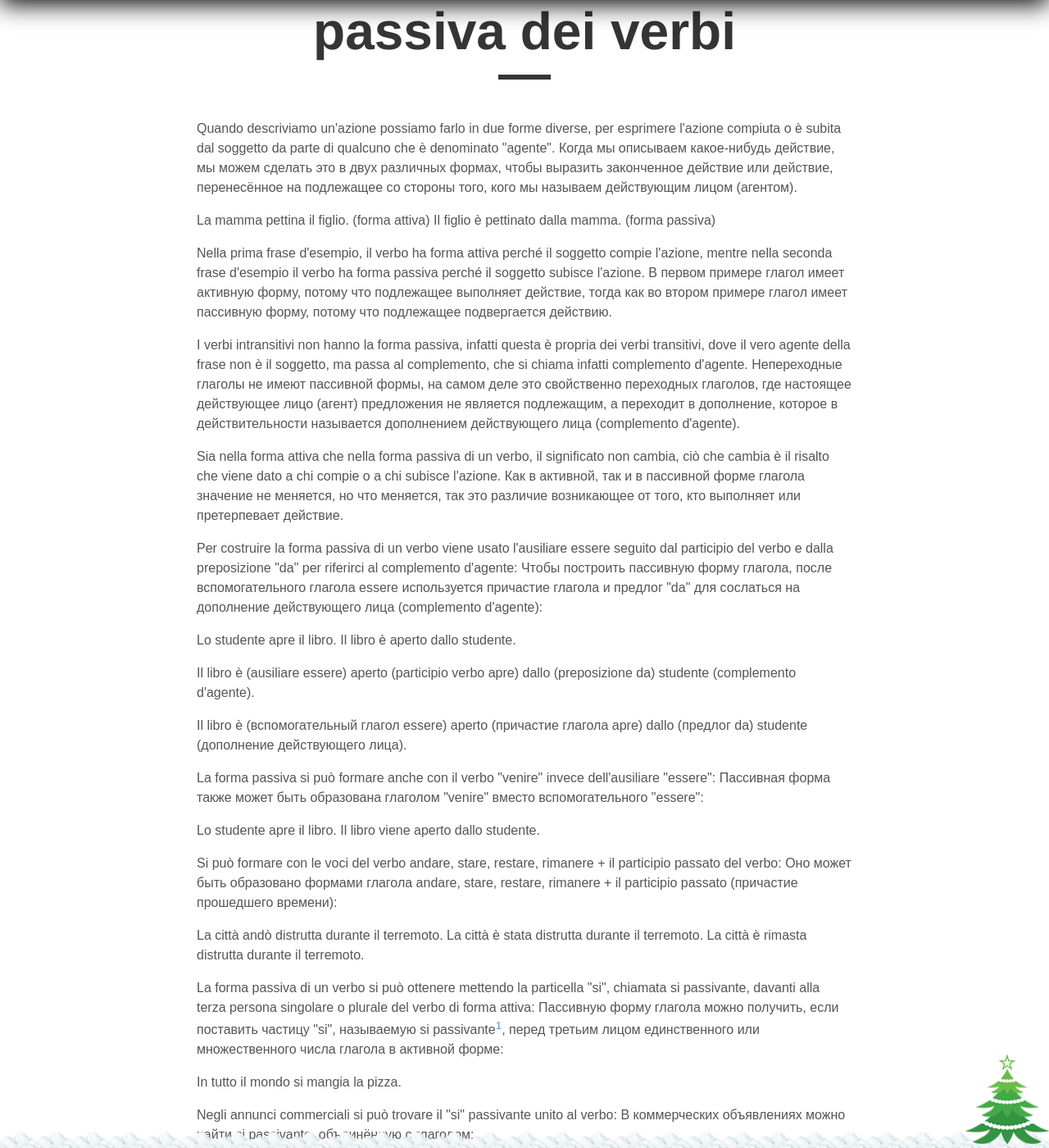
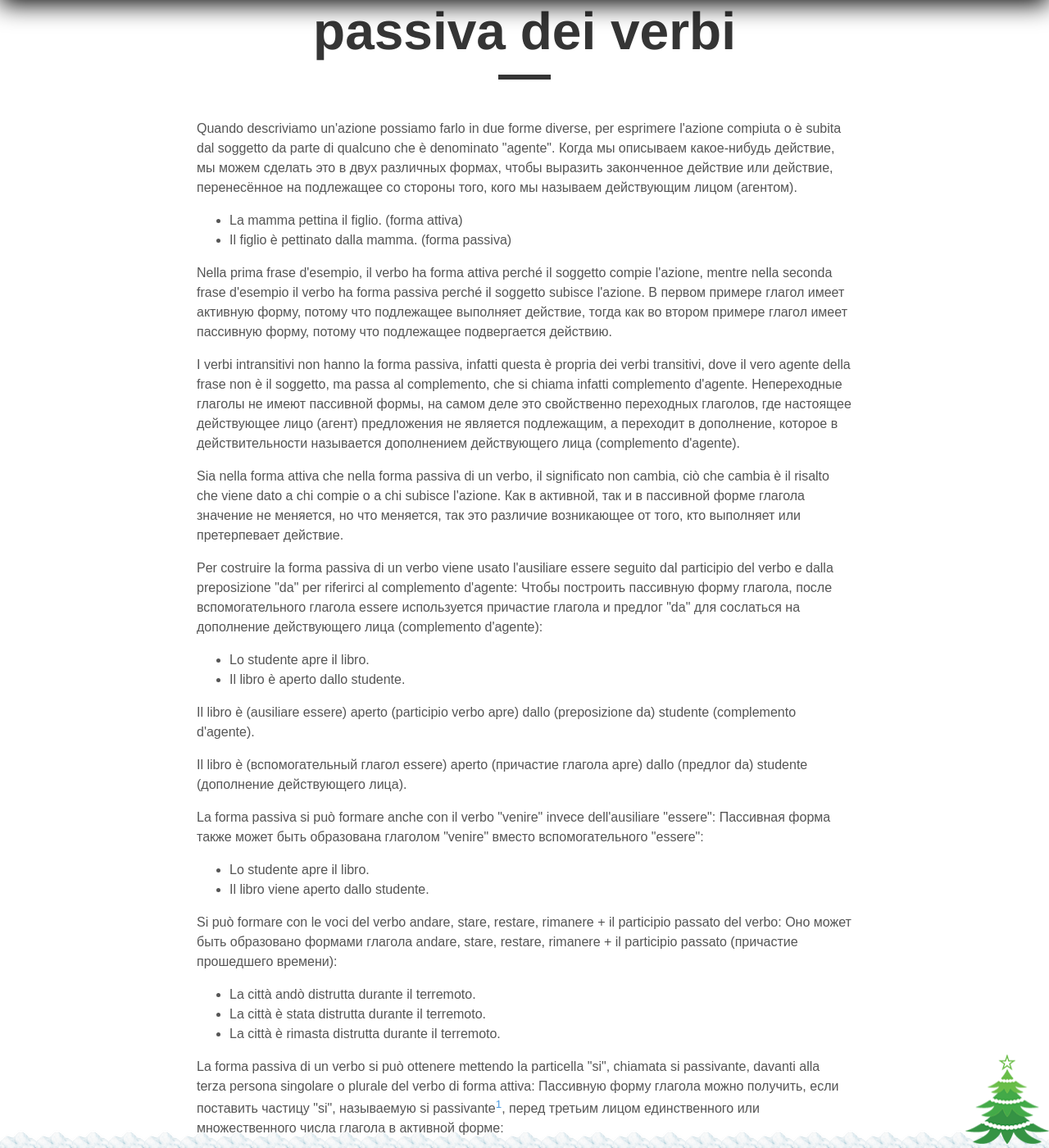
Before and after one commit to postolny/postolny.github.io, a Jekyll site: the page built from _posts/2021-02-20-la-forma-attiva-e la-forma-passiva-dei-verbi.md, in a window 1280 px wide and 1400 px high, scrolled down 667 px. Shown: the whole window at 82% size. Built offline with Jekyll 4.4.1, drawn with Linux system fonts in a browser that asks for light colours; nearby versions of some CDN libraries; some of the changed text lies outside the part shown.

Commit message:
Add files via upload

```diff
--- a/_posts/2021-02-20-la-forma-attiva-e la-forma-passiva-dei-verbi.md
+++ b/_posts/2021-02-20-la-forma-attiva-e la-forma-passiva-dei-verbi.md
@@ -10,8 +10,8 @@ tags: Грамматика
 
 Quando descriviamo un'azione possiamo farlo in due forme diverse, per esprimere l'azione compiuta o è subita dal soggetto da parte di qualcuno che è denominato "agente". Когда мы описываем какое-нибудь действие, мы можем сделать это в двух различных формах, чтобы выразить законченное действие или действие, перенесённое на подлежащее со стороны того, кого мы называем действующим лицом (агентом).
 
-La mamma pettina il figlio. (forma attiva)
-Il figlio è pettinato dalla mamma.  (forma passiva)
+- La mamma pettina il figlio. (forma attiva)
+- Il figlio è pettinato dalla mamma.  (forma passiva)
 
 Nella prima frase d'esempio, il verbo ha forma attiva perché il soggetto compie l'azione, mentre nella seconda frase d'esempio il verbo ha forma passiva perché il soggetto subisce l'azione. В первом примере глагол имеет активную форму, потому что подлежащее выполняет действие, тогда как во втором примере глагол имеет пассивную форму, потому что подлежащее подвергается действию.
 
@@ -21,8 +21,8 @@ Sia nella forma attiva che nella forma passiva di un verbo, il significato non c
 
 Per costruire la forma passiva di un verbo viene usato l'ausiliare essere seguito dal participio del verbo e dalla preposizione "da" per riferirci al complemento d'agente: Чтобы построить пассивную форму глагола, после вспомогательного глагола essere используется причастие глагола и предлог "da" для сослаться на дополнение действующего лица (complemento d'agente):
 
-Lo studente apre il libro.
-Il libro è aperto dallo studente.
+- Lo studente apre il libro.
+- Il libro è aperto dallo studente.
 
 Il libro è (ausiliare essere) aperto (participio verbo apre) dallo (preposizione da) studente (complemento d'agente).
 
@@ -30,34 +30,34 @@ Il libro è (вспомогательный глагол essere) aperto (при
 
 La forma passiva si può formare anche con il verbo "venire" invece dell'ausiliare "essere": Пассивная форма также может быть образована глаголом "venire" вместо вспомогательного "essere":
 
-Lo studente apre il libro.
-Il libro viene aperto dallo studente.
+- Lo studente apre il libro.
+- Il libro viene aperto dallo studente.
 
 Si può formare con le voci del verbo andare, stare, restare, rimanere + il participio passato del verbo: Оно может быть образовано формами глагола andare, stare, restare, rimanere + il participio passato (причастие прошедшего времени):
 
-La città andò distrutta durante il terremoto.
-La città è stata distrutta durante il terremoto.
-La città è rimasta distrutta durante il terremoto.
+- La città andò distrutta durante il terremoto.
+- La città è stata distrutta durante il terremoto.
+- La città è rimasta distrutta durante il terremoto.
 
 La forma passiva di un verbo si può ottenere mettendo la particella "si", chiamata si passivante, davanti alla terza persona singolare o plurale del verbo di forma attiva: Пассивную форму глагола можно получить, если поставить частицу "si", называемую si passivante[^1], перед третьим лицом единственного или множественного числа глагола в активной форме:
 
-In tutto il mondo si mangia la pizza.
+- In tutto il mondo si mangia la pizza.
 
 Negli annunci commerciali si può trovare il "si" passivante unito al verbo: В коммерческих объявлениях можно найти si passivante, объдинённую с глаголом:
 
-Vendesi casa nel centro di Milano.
+- Vendesi casa nel centro di Milano.
 
 Quando trasformiamo una frase dalla forma attiva alla forma passiva dobbiamo prestare attenzione a due cose: Когда мы преобразовываем предложение из активной формы в пассивную, мы должны обращать внимание на две вещи:
 
 1 – Il complemento oggetto deve essere espresso, in caso contrario non è possibile perché non disponiamo dell'elemento che diventa soggetto: Прямое дополнение (complemento oggetto) должно быть выражено, в противном случае это невозможно, потому что у нас нет элемента, который становится подлежащим:
 
-Carlo canta ??
-?? è cantata da Carlo
+- Carlo canta ??
+- ?? è cantata da Carlo
 
 2 – Il participio del verbo deve concordare in genere e in numero con il nuovo soggetto: Причастие глагола должно согласовываться в роде и числе с новым подлежащим:
 
-La pizza è stata mangiata dal cane.
-Le pizze sono state mangiate dal cane.
+- La pizza è stata mangiata dal cane.
+- Le pizze sono state mangiate dal cane.
 
 Перевод [статьи](https://grammaticaitaliana.net/la-forma-attiva-e-la-forma-passiva-dei-verbi/)
 
```
